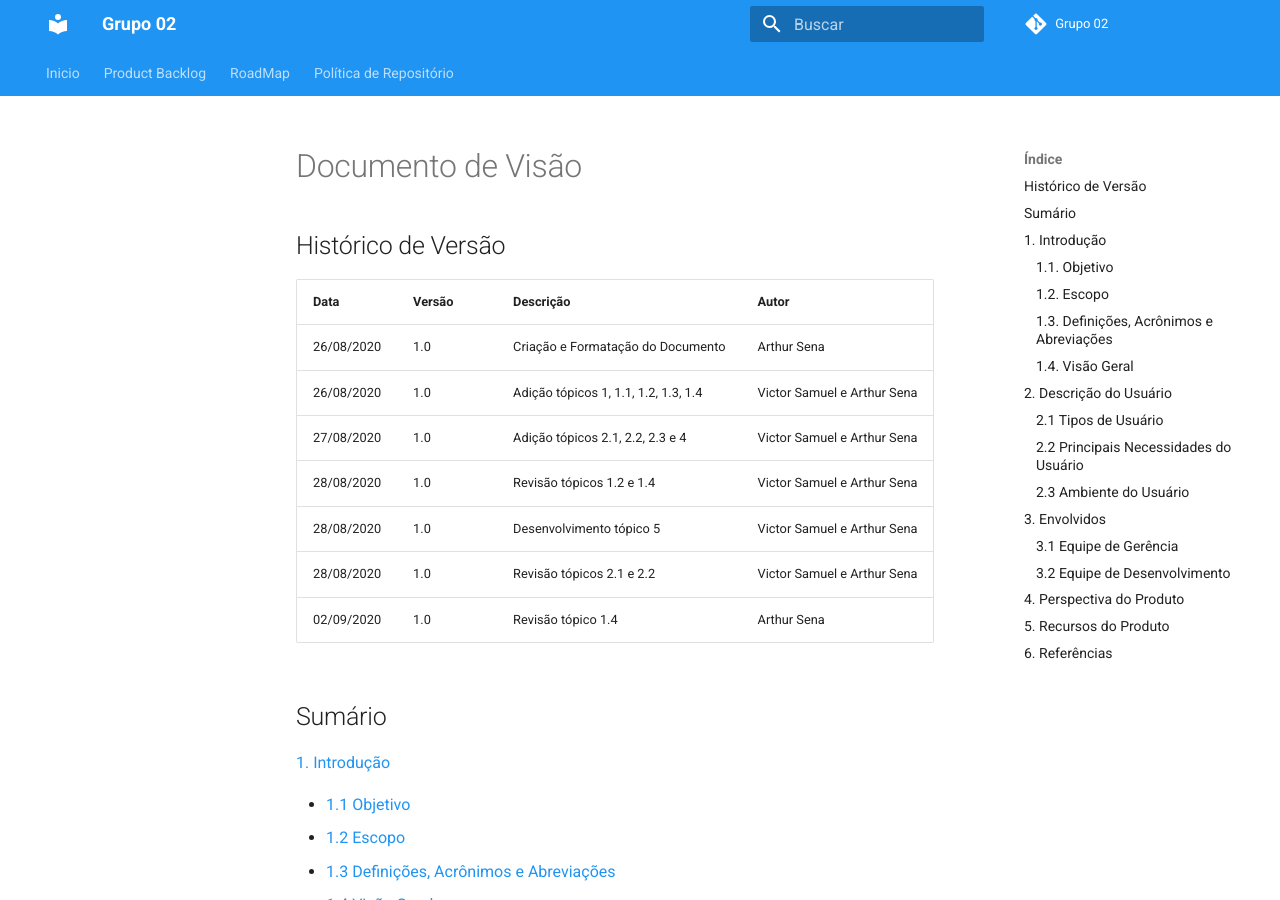
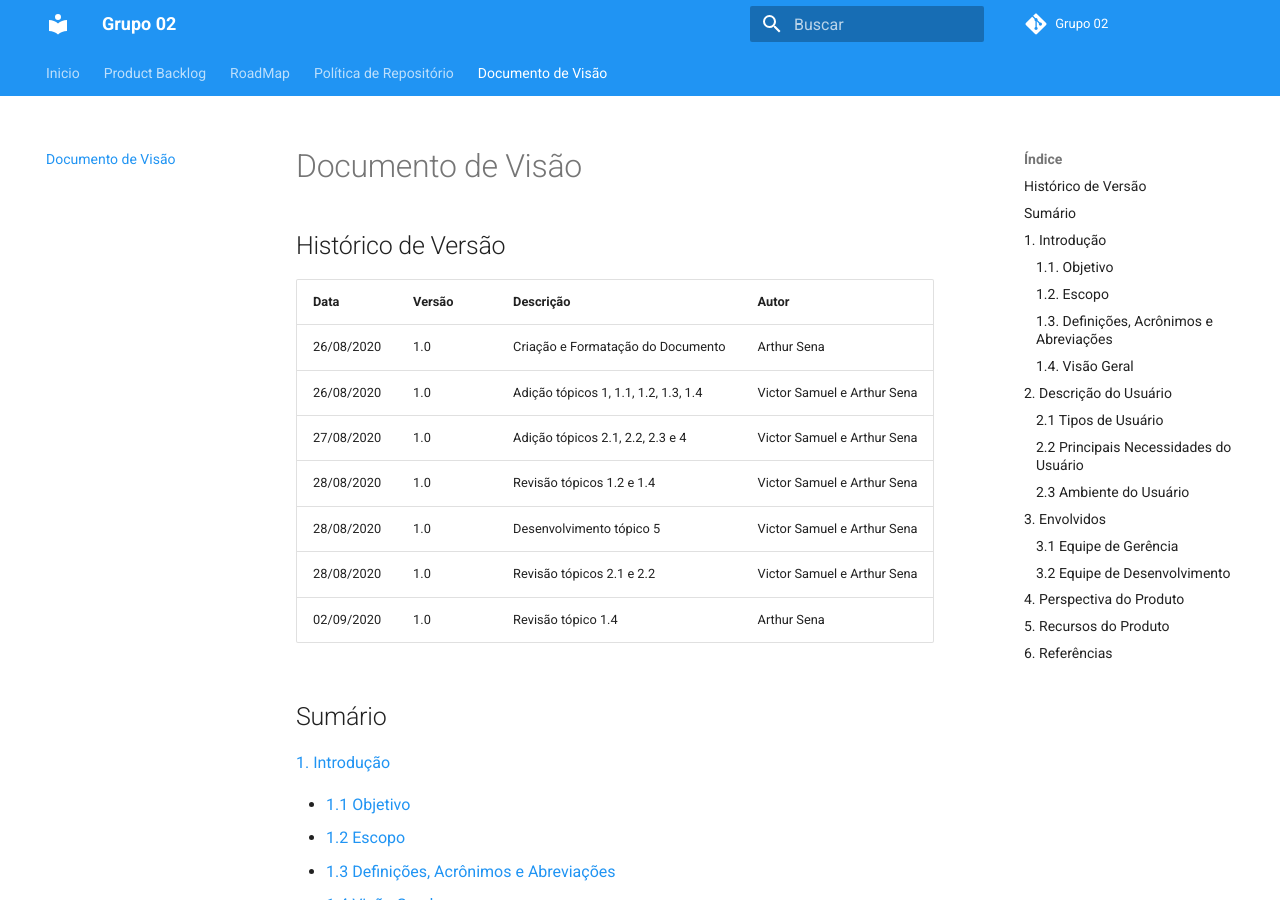
Before and after one commit to fga-eps-mds/2020.1-GaiaDex-wiki, an MkDocs documentation site: the page built from docs/vision_document/vision_document.md, in a window 1280 px wide and 900 px high. Built offline with MkDocs 1.6.1 and Material for MkDocs 9.7.7, drawn with Linux system fonts in a browser that asks for light colours; comment, search, counter and statistics services are not loaded; old or Windows-style settings are respelled for this version of MkDocs.

Commit message:
Add vision document to sidebar
Co-authored-by: Joao Vitor Morandi <joao.lemos4000@gmail.com>

```diff
--- a/mkdocs.yml
+++ b/mkdocs.yml
@@ -34,6 +34,7 @@ nav:
   - Product Backlog: product_backlog/product_backlog.md
   - RoadMap: roadmap/roadmap.md
   - Política de Repositório: repository_politics/repository_politics.md
+  - Documento de Visão: vision_document/vision_document.md
 
 # Style
 extra_css:
```
